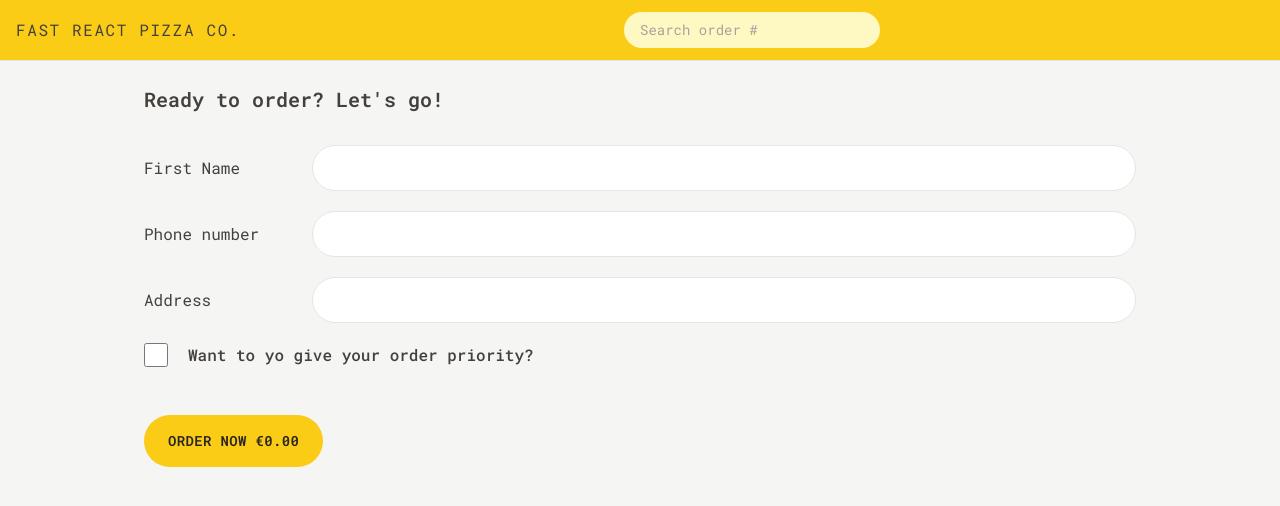
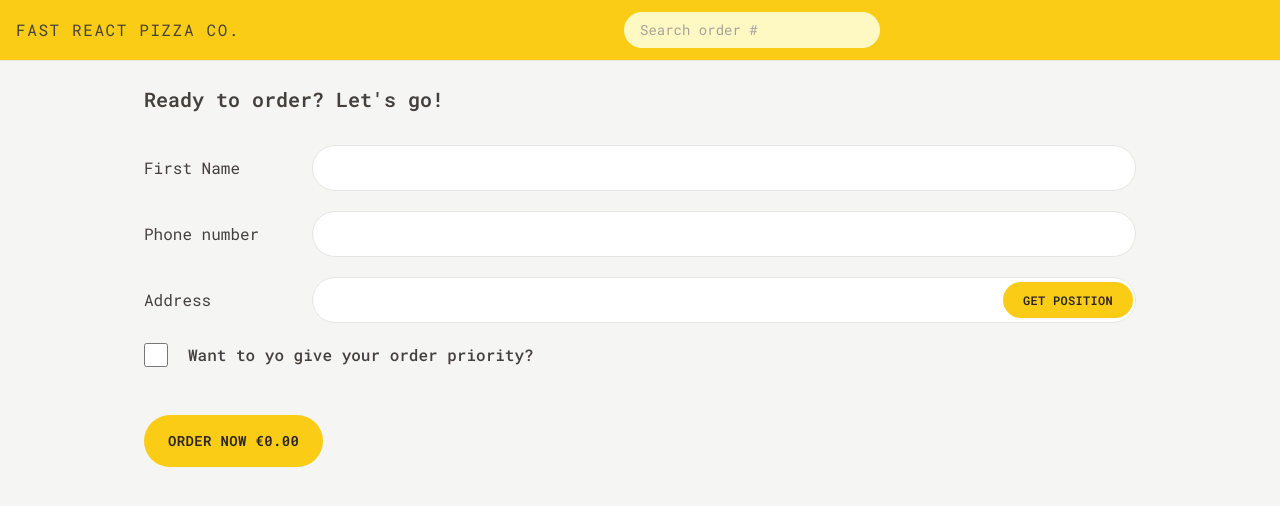
Before and after one commit to devalmazbek/react-fast-pizza, a React (Vite) app: page /order/new in a window 1280 px wide. Shown: the top 506 px of the page. Built offline with nearby package versions, Linux system fonts and the light colour scheme.

Commit message:
implementation get user geolocation

```diff
--- a/src/features/order/CreateOrder.jsx
+++ b/src/features/order/CreateOrder.jsx
@@ -1,10 +1,11 @@
 import { useState } from "react";
-import { useSelector } from "react-redux";
+import { useSelector, useDispatch } from "react-redux";
 import { Form, redirect, useActionData, useNavigation } from "react-router-dom";
 
 import { createOrder } from "../../services/apiRestaurant";
 import Button from "../../ui/Button";
 import { getCart, getTotalPrice } from "../cart/cartSlice";
+import { fetchAddress } from "../users/userSlice";
 import { formatCurrency } from "../../utils/helpers";
 
 // https://uibakery.io/regex-library/phone-number
@@ -42,10 +43,15 @@ function CreateOrder() {
   const navigation = useNavigation();
   const formErrors = useActionData();
 
+  const dispatch = useDispatch();
+
   const isSubmitting = navigation.state === 'submitting';
 
+
   const cart = useSelector(getCart);
-  const username = useSelector((state) => state.user.username);
+  const { username, status: addressStatus, position, address, error: addressError } = useSelector((state) => state.user);
+
+  const isLoadingAddress = addressStatus === 'loading';
 
   const totalCartPrice = useSelector(getTotalPrice);
   const priority = withPriority ? totalCartPrice * 0.2 : 0;
@@ -121,16 +127,33 @@ function CreateOrder() {
          </div>
        </div>
 
-       <div className="mb-5 flex flex-col gap-2 sm:flex-row sm:items-center">
+       <div className="mb-5 flex flex-col gap-2 sm:flex-row sm:items-center relative">
          <label className="sm:basis-40">Address</label>
          <div className="grow">
            <input
+            disabled={isLoadingAddress}
              className="input w-full"
              type="text"
              name="address"
+             defaultValue={address}
              required
            />
+           {addressError && (
+             <p className="mt-2 rounded-md bg-red-100 p-2 text-xs text-red-700">
+               {addressError}
+             </p>
+           )}
          </div>
+         { !position.lalatitude && !position.longitude &&
+          <span className="absolute right-[3px] z-10" >
+          <Button type='small'
+            disabled={isLoadingAddress}
+            onClick={() => dispatch(fetchAddress())}>
+            get position
+          </Button>
+         </span>
+         }
+
        </div>
 
        <div className="mb-12 flex items-center gap-5">
@@ -149,7 +172,8 @@ function CreateOrder() {
 
        <div>
          <input type="hidden" name="cart" value={JSON.stringify(cart)} />
-         <Button disabled={isSubmitting} type="primary">
+         <input type="hidden" name="position" value={position.lalatitude && position.longitude ? `${position.lalatitude}${position.longitude}` : ""} />
+         <Button disabled={isSubmitting || isLoadingAddress} type="primary">
            {isSubmitting ? 'Placing order....' : `Order now ${formatCurrency(totalPrice)}`}
          </Button>
        </div>
--- a/src/features/users/userSlice.js
+++ b/src/features/users/userSlice.js
@@ -1,32 +1,36 @@
-import { createSlice } from "@reduxjs/toolkit";
+import { createAsyncThunk, createSlice } from "@reduxjs/toolkit";
 
-// function getPosition() {
-//     return new Promise(function (resolve, reject) {
-//       navigator.geolocation.getCurrentPosition(resolve, reject);
-//     });
-//   }
+import { getAddress } from "../../services/apiGeocoding";
+
+function getPosition() {
+    return new Promise(function (resolve, reject) {
+      navigator.geolocation.getCurrentPosition(resolve, reject);
+    });
+  }
 
 
+export const fetchAddress = createAsyncThunk('user/fetchAdress', async function() {
+  const positionObj = await getPosition();
+    const position = {
+      latitude: positionObj.coords.latitude,
+      longitude: positionObj.coords.longitude,
+    };
 
-//   async function fetchAddress() {
-//     // 1) We get the user's geolocation position
-//     const positionObj = await getPosition();
-//     const position = {
-//       latitude: positionObj.coords.latitude,
-//       longitude: positionObj.coords.longitude,
-//     };
+    // 2) Then we use a reverse geocoding API to get a description of the user's address, so we can display it the order form, so that the user can correct it if wrong
+    const addressObj = await getAddress(position);
+    const address = `${addressObj?.locality}, ${addressObj?.city} ${addressObj?.postcode}, ${addressObj?.countryName}`;
 
-//     // 2) Then we use a reverse geocoding API to get a description of the user's address, so we can display it the order form, so that the user can correct it if wrong
-//     const addressObj = await getAddress(position);
-//     const address = `${addressObj?.locality}, ${addressObj?.city} ${addressObj?.postcode}, ${addressObj?.countryName}`;
-
-//     // 3) Then we return an object with the data that we are interested in
-//     return { position, address };
-//   }
+    // 3) Then we return an object with the data that we are interested in
+    return { position, address };
+});
 
 
 const initialState = {
-  username: ''
+  username: '',
+  status: 'idle',
+  position: {},
+  error: '',
+  address: '',
 };
 
 const userSlice = createSlice({
@@ -36,6 +40,21 @@ const userSlice = createSlice({
     updateName(state, action){
       state.username = action.payload;
     }
+  },
+  extraReducers: (builder) => {
+    builder
+    .addCase(fetchAddress.pending, (state, action) => {
+      state.status = 'loading';
+    })
+    .addCase(fetchAddress.fulfilled, (state, action) => {
+      state.status = 'idle';
+      state.position = action.payload.position;
+      state.address = action.payload.address;
+    })
+    .addCase(fetchAddress.rejected, (state, action) => {
+      state.status = 'error';
+      state.error = action.error.message;
+    })
   }
 });
 
```
